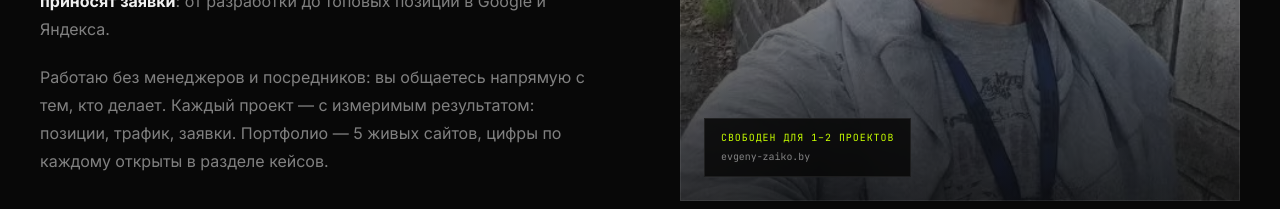
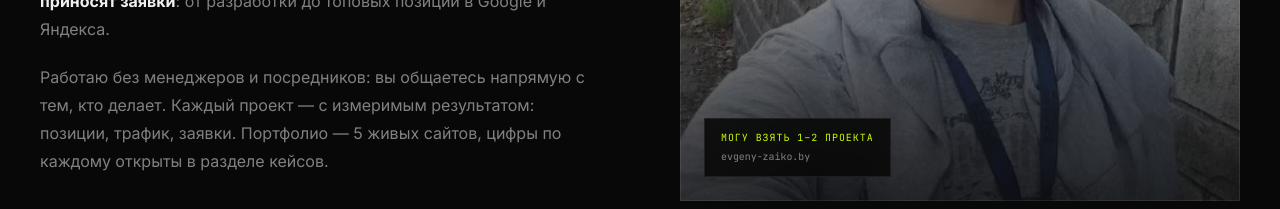
Before and after one commit to chanelanalovich-cyber/evgeny-zaiko.by, a Next.js app: page / in a window 1280 px wide. Shown: the part 1340-1549 px from the top of the page. Built offline with nearby package versions, Linux system fonts and the light colour scheme.

Commit message:
fix: minor

```diff
--- a/components/AboutSection.tsx
+++ b/components/AboutSection.tsx
@@ -125,7 +125,7 @@ export default function AboutSection() {
                   letterSpacing: "0.1em",
                 }}
               >
-                СВОБОДЕН ДЛЯ 1–2 ПРОЕКТОВ
+                МОГУ ВЗЯТЬ 1–2 ПРОЕКТА
               </div>
               <div
                 style={{
```
